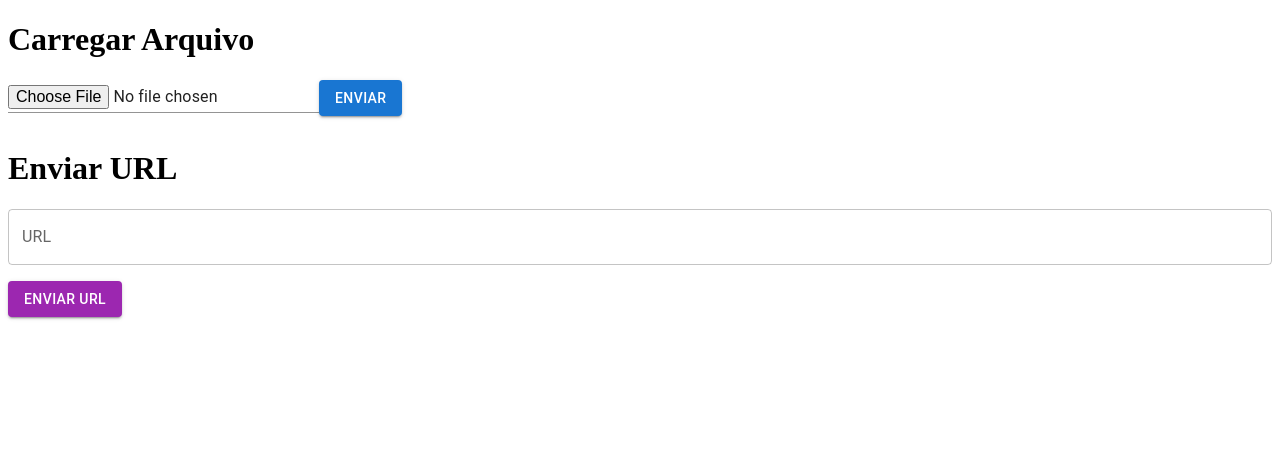
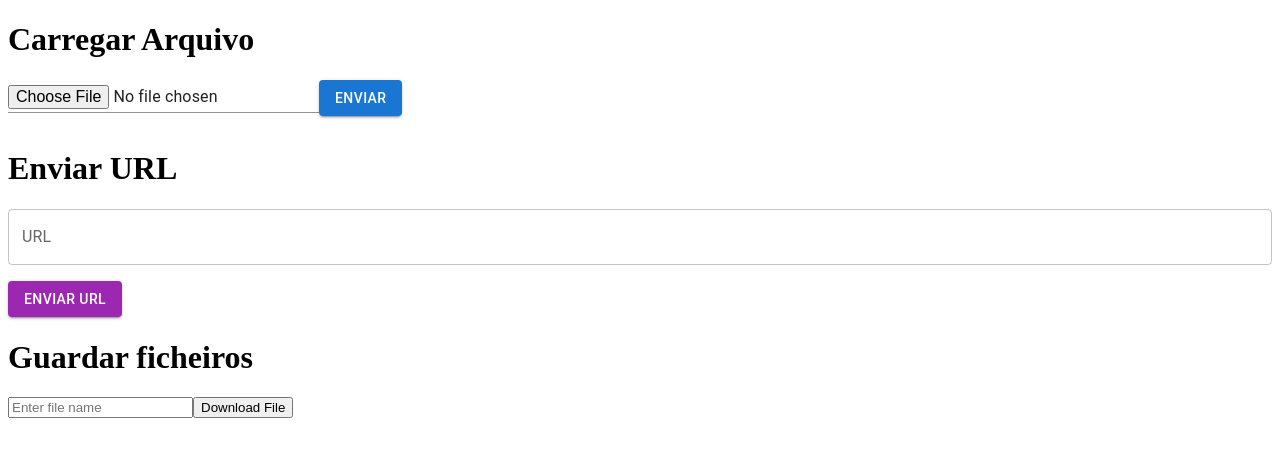
Before and after one commit to tegco/ES-2023-2Sem-Quarta-Feira-LEI-GrupoH, a React (Create React App) app in the folder gestaohorarios-frontend/: page / in a window 1280 px wide. Shown: the top 456 px of the page. Built offline with nearby package versions, Linux system fonts and the light colour scheme.

Commit message:
feature de downloadFile

```diff
--- a/gestaohorarios-frontend/package.json
+++ b/gestaohorarios-frontend/package.json
@@ -13,10 +13,13 @@
     "@testing-library/jest-dom": "^5.16.5",
     "@testing-library/react": "^13.4.0",
     "@testing-library/user-event": "^13.5.0",
+    "axios": "^1.3.5",
+    "file-saver": "^2.0.5",
     "http-proxy-middleware": "^2.0.6",
     "react": "^18.2.0",
     "react-dom": "^18.2.0",
     "react-scripts": "5.0.1",
+    "stream-to-blob": "^2.0.1",
     "web-vitals": "^2.1.4"
   },
   "scripts": {
--- a/gestaohorarios-frontend/src/App.js
+++ b/gestaohorarios-frontend/src/App.js
@@ -1,6 +1,7 @@
 import TestCommunication from './components/TestCommunication';
 import FileUpload from './components/FileUpload';
 import UrlUpload from './components/UrlUpload';
+import FileDownloadComponent from './components/FileDownload';
 
 function App() {
   return (
@@ -10,6 +11,8 @@ function App() {
       <FileUpload />
       <h1>Enviar URL</h1>
       <UrlUpload />
+      <h1>Guardar ficheiros</h1>
+      <FileDownloadComponent />
     </div>
   );
 }
--- /dev/null
+++ b/gestaohorarios-frontend/src/components/FileDownload.jsx
@@ -0,0 +1,40 @@
+import React, { useState } from "react";
+import axios from "axios";
+
+const FileDownloadComponent = () => {
+  const [fileName, setFileName] = useState("");
+
+  const handleDownload = async () => {
+    try {
+      const response = await axios.get(`/api/v1/horario/downloadFile/${fileName}`, {
+        responseType: "blob", // Set response type to blob to handle binary data
+      });
+
+      const url = window.URL.createObjectURL(new Blob([response.data]));
+      const link = document.createElement("a");
+      console.log(fileName)
+      link.href = url;
+      link.setAttribute("download", fileName);
+      document.body.appendChild(link);
+      link.click();
+      link.remove();
+    } catch (error) {
+      console.error(error);
+      // Handle error
+    }
+  };
+
+  return (
+    <div>
+      <input
+        type="text"
+        placeholder="Enter file name"
+        value={fileName}
+        onChange={(e) => setFileName(e.target.value)}
+      />
+      <button onClick={handleDownload}>Download File</button>
+    </div>
+  );
+};
+
+export default FileDownloadComponent;
```
Also changed, not shown: 2 other files (tests, documents, lock files or other folders).
